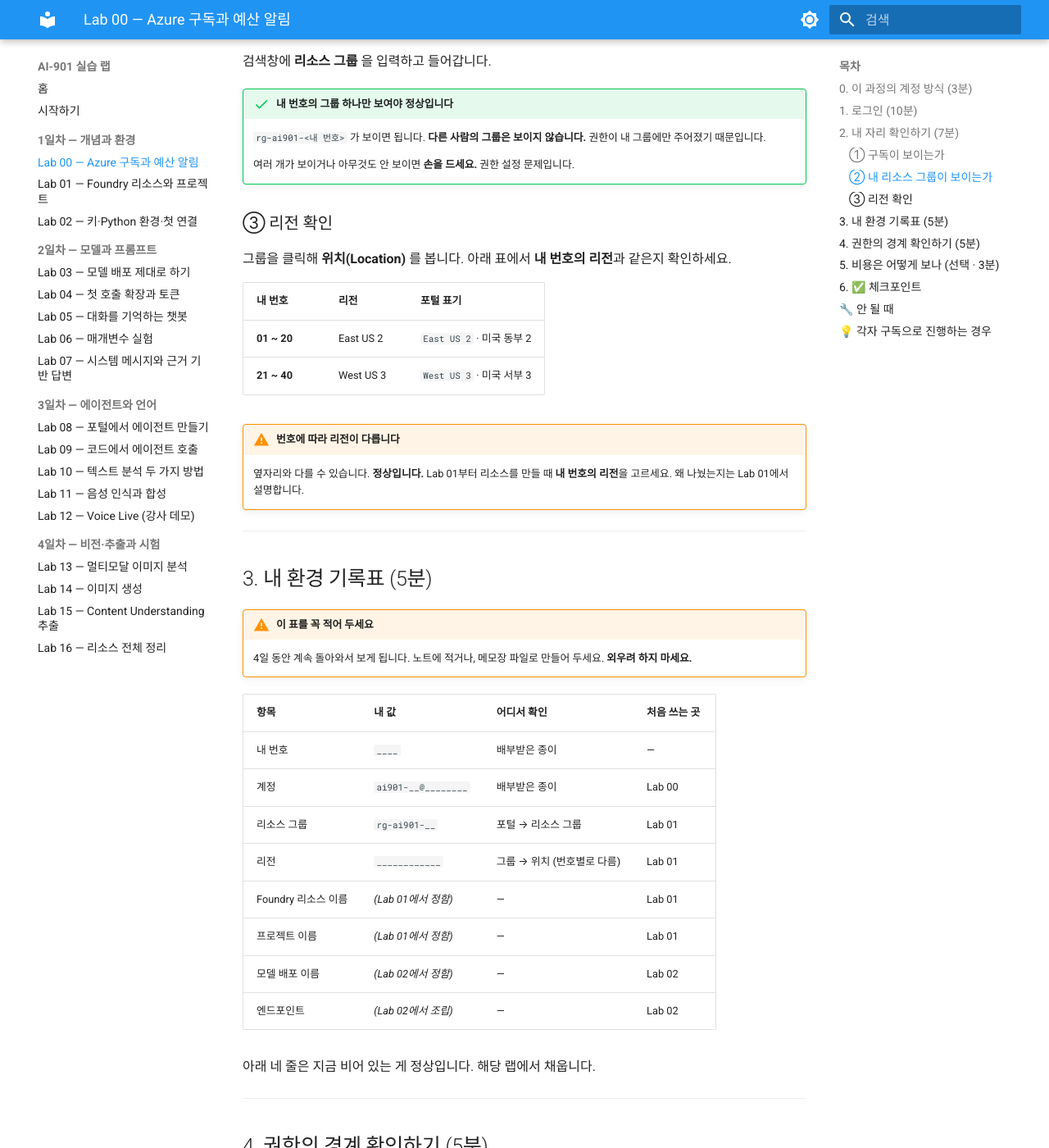
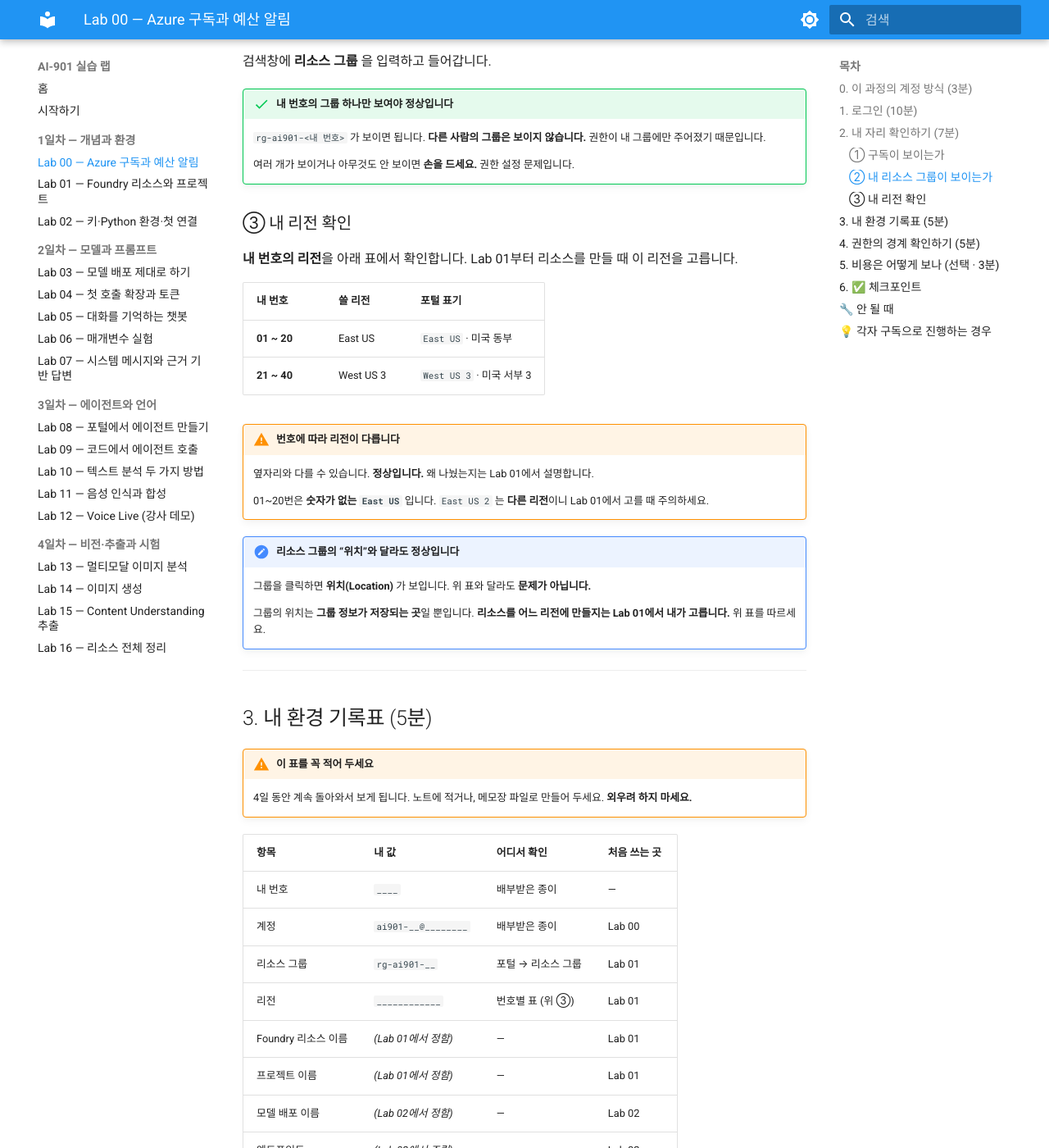
Before and after one commit to skilleat-labs/ai901-labs, an MkDocs documentation site: the page built from docs/labs/lab00-subscription.md, in a window 1280 px wide and 1400 px high, scrolled down 2298 px. Shown: the whole window at 82% size. Built offline with MkDocs 1.6.1 and Material for MkDocs 9.7.7, drawn with Linux system fonts in a browser that asks for light colours; some of the changed text lies outside the part shown.

Commit message:
01~20번 리전을 East US 2 → East US 로 변경
실제 테스트 리소스(ai901-01-nrkim)가 East US 에 만들어져 있어 문서를
그에 맞췄다. East US 도 리소스 30개 한도·gpt-4o-mini GlobalStandard·
Speech·Language·Content Understanding을 모두 지원하는 것을 확인했다.

- 00-setup·lab00·lab01·lab02·lab11·lab14: East US 2 → East US 전수 교체
- East US 와 East US 2 가 목록에서 붙어 있어 가장 틀리기 쉬운 지점이므로
  lab00·lab01에 "숫자 없는 East US" 경고를 추가
- lab00 ③: 리소스 그룹의 위치와 실습 리전을 분리. 그룹은 eastus2 로
  만들어져 있지만 그룹 위치는 리소스 리전을 제한하지 않는다는 설명 추가
- lab00 기록표·체크포인트: 리전 확인처를 "그룹 → 위치"에서 번호별 표로 변경

Co-Authored-By: Claude Opus 5 <noreply@anthropic.com>

```diff
--- a/docs/labs/lab00-subscription.md
+++ b/docs/labs/lab00-subscription.md
@@ -92,19 +92,27 @@
 
     여러 개가 보이거나 아무것도 안 보이면 **손을 드세요.** 권한 설정 문제입니다.
 
-### ③ 리전 확인
+### ③ 내 리전 확인
 
-그룹을 클릭해 **위치(Location)** 를 봅니다. 아래 표에서 **내 번호의 리전**과 같은지 확인하세요.
+**내 번호의 리전**을 아래 표에서 확인합니다. Lab 01부터 리소스를 만들 때 이 리전을 고릅니다.
 
-| 내 번호 | 리전 | 포털 표기 |
+| 내 번호 | 쓸 리전 | 포털 표기 |
 |---|---|---|
-| **01 ~ 20** | East US 2 | `East US 2` · 미국 동부 2 |
+| **01 ~ 20** | East US | `East US` · 미국 동부 |
 | **21 ~ 40** | West US 3 | `West US 3` · 미국 서부 3 |
 
 !!! warning "번호에 따라 리전이 다릅니다"
     옆자리와 다를 수 있습니다. **정상입니다.**
-    Lab 01부터 리소스를 만들 때 **내 번호의 리전**을 고르세요.
     왜 나눴는지는 Lab 01에서 설명합니다.
+
+    01~20번은 **숫자가 없는 `East US`** 입니다. `East US 2` 는 **다른 리전**이니
+    Lab 01에서 고를 때 주의하세요.
+
+!!! note "리소스 그룹의 “위치”와 달라도 정상입니다"
+    그룹을 클릭하면 **위치(Location)** 가 보입니다. 위 표와 달라도 **문제가 아닙니다.**
+
+    그룹의 위치는 **그룹 정보가 저장되는 곳**일 뿐입니다.
+    **리소스를 어느 리전에 만들지는 Lab 01에서 내가 고릅니다.** 위 표를 따르세요.
 
 ---
 
@@ -119,7 +127,7 @@
 | 내 번호 | `____` | 배부받은 종이 | — |
 | 계정 | `ai901-__@________` | 배부받은 종이 | Lab 00 |
 | 리소스 그룹 | `rg-ai901-__` | 포털 → 리소스 그룹 | Lab 01 |
-| 리전 | `____________` | 그룹 → 위치 (번호별로 다름) | Lab 01 |
+| 리전 | `____________` | 번호별 표 (위 ③) | Lab 01 |
 | Foundry 리소스 이름 | *(Lab 01에서 정함)* | — | Lab 01 |
 | 프로젝트 이름 | *(Lab 01에서 정함)* | — | Lab 01 |
 | 모델 배포 이름 | *(Lab 02에서 정함)* | — | Lab 02 |
@@ -179,7 +187,7 @@
     - [ ] 지금 쓰는 비밀번호를 **기억하고 있다** (바꿨다면 메모했다)
     - [ ] **구독** 이 하나 보인다
     - [ ] **`rg-ai901-<내 번호>`** 그룹이 보인다 (내 것 하나만)
-    - [ ] 그룹의 **리전**이 내 번호의 리전과 같다 (01~20 East US 2 / 21~40 West US 3)
+    - [ ] **내 번호의 리전**을 표에서 확인했다 (01~20 East US / 21~40 West US 3)
     - [ ] **환경 기록표** 의 윗줄 네 개를 적었다
     - [ ] 새 리소스 그룹 만들기가 **실패하는 것**을 확인했다
 
```
Also changed, not shown: docs/00-setup.md (+1 -1 lines), docs/labs/lab01-foundry-project.md (+10 -5 lines), docs/labs/lab02-first-call.md (+1 -1 lines), docs/labs/lab11-speech.md (+1 -1 lines), docs/labs/lab14-image-generation.md (+1 -1 lines).
